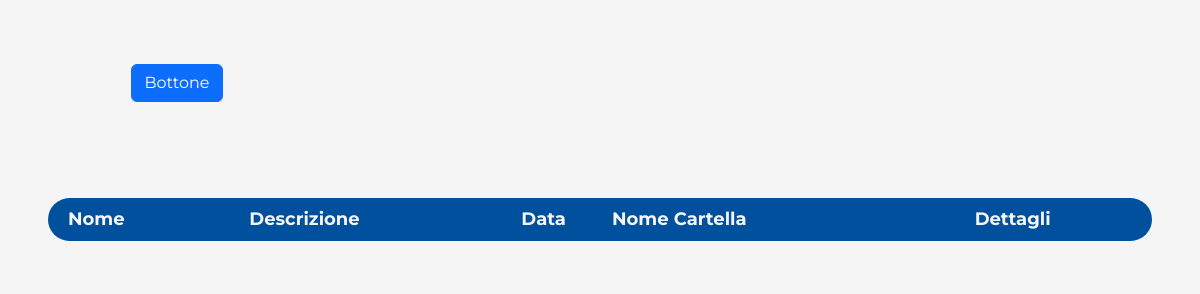
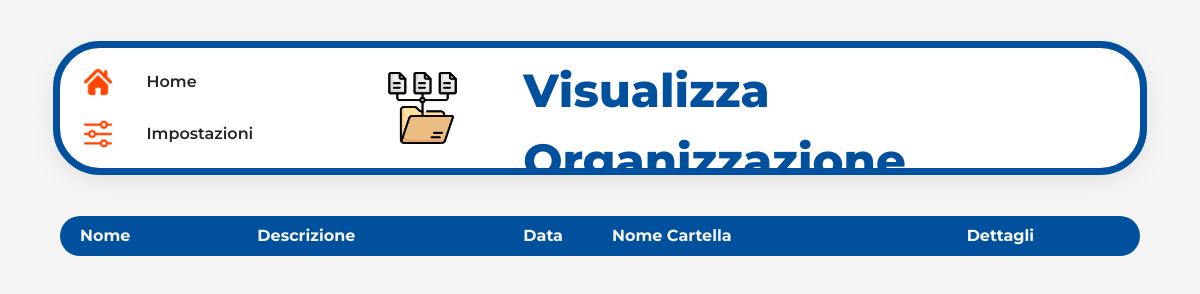
Before and after one commit to AndCamo/CleanDesk, an Electron app: page src/InterfaceLayer/app/visualizzaOrganizzazione.html in a window 1200 px wide. Drawn offline with nearby package versions, Linux system fonts and the light colour scheme; no server answers.

Commit message:
css adjustments

```diff
--- a/src/InterfaceLayer/app/visualizzaOrganizzazione.html
+++ b/src/InterfaceLayer/app/visualizzaOrganizzazione.html
@@ -6,22 +6,40 @@
    <script src="../script/veiwOrganization_Script.js"></script>
    <link href="../style/visualizzaOrganizzazioneStyle.css" rel="stylesheet">
    <link href="../style/homepageStyle.css" rel="stylesheet">
+   <link href="../style/mainStyle.css" rel="stylesheet">
    <link href="https://cdn.jsdelivr.net/npm/bootstrap@5.3.2/dist/css/bootstrap.min.css" rel="stylesheet">
    <title>Visualizza Organizzazione</title>
 </head>
 
-<body onload="viewAllReports()" style="font-size: large;">
+<body onload="viewAllReports()" style="background-color: whitesmoke;">
    <script src="https://cdn.jsdelivr.net/npm/bootstrap@5.3.2/dist/js/bootstrap.bundle.min.js" integrity="sha384-C6RzsynM9kWDrMNeT87bh95OGNyZPhcTNXj1NW7RuBCsyN/o0jlpcV8Qyq46cDfL" crossorigin="anonymous"></script>
-   <div class="container-flex" style="height: 100vh; background-color: whitesmoke; overflow: auto;" id="main-container">
-      <div class="row p-5">
-         <div class="col-md-3">
-            <div class="d-flex justify-content-around mt-3">
-               <a href="homepage.html" class="btn btn-primary btn-square">
-                  <i src="../assets/settings.png"></i>Bottone
-              </a>
-            </div>
+   <div class="container-xxl" style="height: 100vh; background-color: whitesmoke; overflow: auto;" id="main-container">
+      <div class="row p-2 m-5 header">
+         <div class="col-3 headerButtonContainer" >
+             <div class="row" style="height: 50%;" >
+                 <div class="col-3 headerButton" onclick="openHomePage()">
+                     <img class="headerImage"  src="../assets/home.png">
+                 </div>
+                 <div class="col-9 headerButton" onclick="openHomePage()">
+                     Home
+                 </div>
+             </div>
+             <div class="row" style=" height: 50%;">
+                 <div class="col-3 headerButton">
+                     <img class="headerImage"  src="../assets/settings.png">
+                 </div>
+                 <div class="col-9 headerButton">
+                     Impostazioni
+                 </div>
+             </div>
          </div>
-      </div>
+         <div class="col-2 headerImageContainer" >
+             <img class="headerImage"  src="../assets/newOrg_Icon.png">
+         </div>
+         <div class="col-7 headerTitle" style="background-color: white;font-size: 2.9em;">
+             Visualizza Organizzazione
+         </div>
+     </div>
       <div class="row m-5 p-2 headRow">
          <div class="col-2">
             Nome
@@ -40,7 +58,12 @@
          </div>
       </div>
    </div>
-
+   <script>
+      // Funzione lambda per aprire la pagina "index.html"
+      const openHomePage = () => {
+        window.location.href = 'homepage.html';
+      };
+   </script>
 </body>
 
 </html>
--- a/src/InterfaceLayer/script/veiwOrganization_Script.js
+++ b/src/InterfaceLayer/script/veiwOrganization_Script.js
@@ -12,7 +12,7 @@ async function viewAllReports(){
       '<div class = "col-2">' + list[i].Nome + '</div>'+
       '<div class="col-3">'+ list[i].Descrizione + '</div>'+
       '<div class = "col-1">'+ list[i].DataReport + '</div>'+
-      '<div class = "col-4">'+ list[i].NomeCartella + '</div>'+
+      '<div class = "col-4 descriptionCell" >'+ list[i].NomeCartella + '</div>'+
       '<div class = "col-2 detailsButton" onclick="viewDetailsByReportID()">'+
       '<input type="hidden" id='+list[i].ID+'">'+
       'Visualizza </div>';
--- a/src/InterfaceLayer/style/mainStyle.css
+++ b/src/InterfaceLayer/style/mainStyle.css
@@ -1,11 +1,18 @@
+@import url('https://fonts.googleapis.com/css2?family=Montserrat:ital,wght@0,100;0,300;0,400;0,500;0,600;0,700;0,800;0,900;1,400;1,500;1,700&display=swap');
+
+body {
+   font-family: Montserrat;
+   background-color: whitesmoke;
+}
+
 .header{
-   background-color: white;
+   background-color: white !important;
    outline: #00509D 7px solid;
    border-radius: 40px;
-   box-sizing: content-box;
    overflow: auto;
    padding: 25px;
    height: 15vh;
+   box-shadow: rgba(100, 100, 111, 0.2) 0px 7px 29px 0px;
 }
 
 .headerButtonContainer{
@@ -13,6 +20,7 @@
 }
 
 .headerButton{
+   background-color: white;
    height: 100%;
    display: flex; /* Imposta il display a flex per utilizzare il modello di box flessibile */
    justify-content: left; /* Centra orizzontalmente il contenuto */
@@ -25,7 +33,7 @@
    background-color: white;
    border-radius: 5px;
    max-width:100%;
-   max-height:100%;
+   margin-right: 0;
 }
 
 .headerButton img:hover{
@@ -37,6 +45,7 @@
 
 .headerImageContainer{
    height: 100%;
+   background-color: white;
    display: flex; /* Imposta il display a flex per utilizzare il modello di box flessibile */
    justify-content: center; /* Centra orizzontalmente il contenuto */
    align-items: center; /* Centra verticalmente il contenuto */
@@ -44,6 +53,7 @@
 
 .headerImage{
    max-width:70%;
+   background-color: white;
    max-height:70%;
 }
 
@@ -52,6 +62,6 @@
    display: flex; /* Imposta il display a flex per utilizzare il modello di box flessibile */
    justify-content: left; /* Centra orizzontalmente il contenuto */
    align-items: center; /* Centra verticalmente il contenuto */
-   font-size: 4.5vw;
-   font-weight: 700;
+   font-size: 3em;
+   font-weight: 800;
 }
--- a/src/InterfaceLayer/style/visualizzaOrganizzazioneStyle.css
+++ b/src/InterfaceLayer/style/visualizzaOrganizzazioneStyle.css
@@ -1,7 +1,9 @@
 .reportORGrow{
    border: #00509D 5px solid ;
    border-radius: 5vh;
+   height: min-content;
    color: black;
+   overflow: auto;
    font-weight: 500;
    vertical-align: middle;
    line-height: normal;
@@ -33,3 +35,7 @@
    animation-duration: 3s;
    cursor: pointer;
 }
+
+.descriptionCell{
+   word-break: break-all;
+}
--- a/src/main.js
+++ b/src/main.js
@@ -15,7 +15,7 @@ const createWindow = () => {
    mainWindow = new BrowserWindow({
       width: 1200,
       height: 700,
-      'minHeight': 700,
+      'minHeight': 720,
       'minWidth': 1200,
      webPreferences: {
       nodeIntegration: true,
```
Also changed, not shown: src/InterfaceLayer/app/homepage.html (+7 -7 lines), src/InterfaceLayer/app/index.html (deleted, +0 -57 lines), src/InterfaceLayer/app/nuovaOrganizzazione.html (added, +62 -0 lines).
